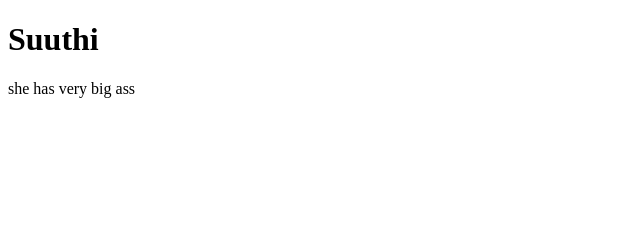
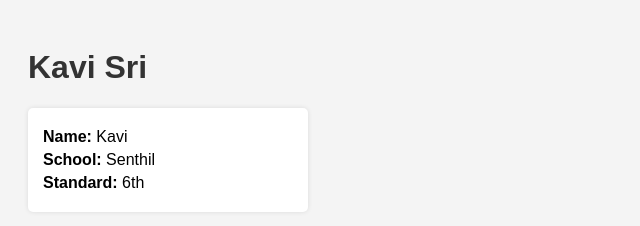
Before and after one commit to Jayasuriya-S-S/Web-page, a plain HTML site: page index.html in a window 1280 px wide. Shown: the whole page, without its empty margins (0-640 px from the left). Drawn offline with Linux system fonts and the light colour scheme.

Commit message:
Update index.html

```diff
--- a/index.html
+++ b/index.html
@@ -2,9 +2,33 @@
 <html>
 <head>
     <title>Business - Home</title>
+    <style>
+        body {
+            font-family: Arial, sans-serif;
+            background-color: #f4f4f4;
+            padding: 20px;
+        }
+        h1 {
+            color: #333;
+        }
+        .info {
+            background-color: #fff;
+            padding: 15px;
+            border-radius: 5px;
+            box-shadow: 0px 0px 5px rgba(0,0,0,0.1);
+            width: 250px;
+        }
+        p {
+            margin: 5px 0;
+        }
+    </style>
 </head>
 <body>
-        <h1>Suuthi</h1>
-        <p>she has very big ass</p>
+    <h1>Kavi Sri</h1>
+    <div class="info">
+        <p><strong>Name:</strong> Kavi</p>
+        <p><strong>School:</strong> Senthil</p>
+        <p><strong>Standard:</strong> 6th</p>
+    </div>
 </body>
 </html>
```
